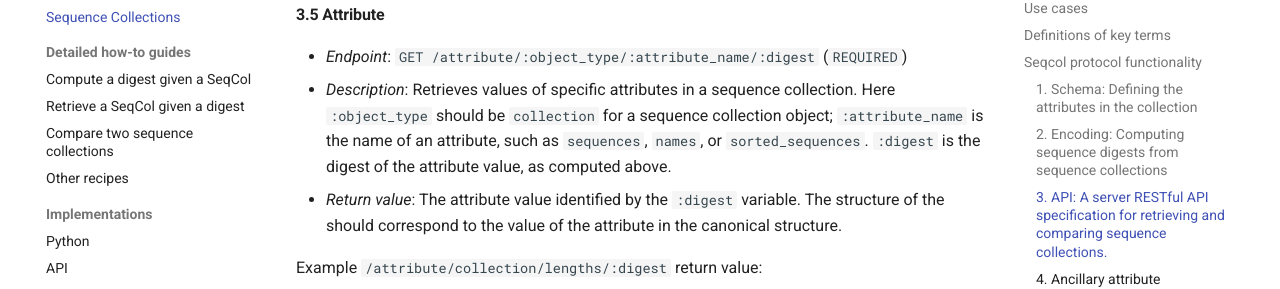
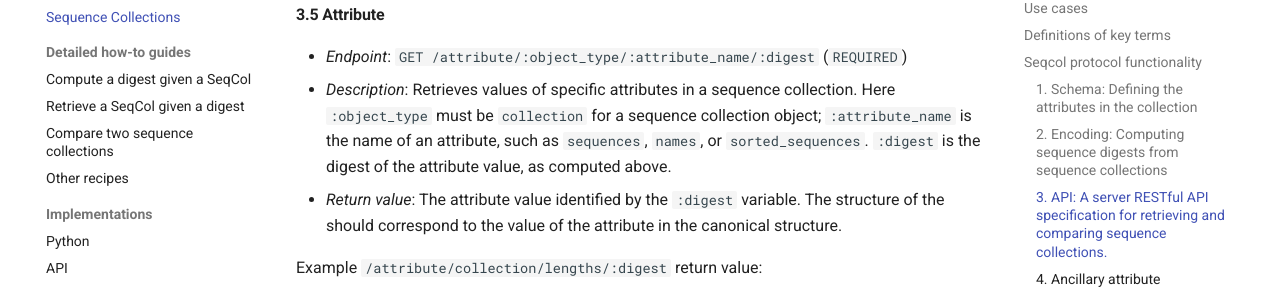
Before and after one commit to ga4gh/refget, an MkDocs documentation site: the page built from docs/seqcol.md, in a window 1280 px wide and 900 px high, scrolled down 13672 px. Shown: the part 154-443 px from the top of the window. Built offline with MkDocs 1.6.1 and Material for MkDocs 9.7.7, drawn with Linux system fonts in a browser that asks for light colours; comment, search, counter and statistics services are not loaded.

Commit message:
Update docs/seqcol.md
Co-authored-by: Sveinung Gundersen <sveinugu@ifi.uio.no>

```diff
--- a/docs/seqcol.md
+++ b/docs/seqcol.md
@@ -474,7 +474,7 @@ Example return value:
 #### 3.5 Attribute
 
 - *Endpoint*: `GET /attribute/:object_type/:attribute_name/:digest` (`REQUIRED`)
-- *Description*: Retrieves values of specific attributes in a sequence collection. Here `:object_type` should be `collection` for a sequence collection object; `:attribute_name` is the name of an attribute, such as `sequences`, `names`, or `sorted_sequences`. `:digest` is the digest of the attribute value, as computed above.
+- *Description*: Retrieves values of specific attributes in a sequence collection. Here `:object_type` must be `collection` for a sequence collection object; `:attribute_name` is the name of an attribute, such as `sequences`, `names`, or `sorted_sequences`. `:digest` is the digest of the attribute value, as computed above.
 - *Return value*: The attribute value identified by the `:digest` variable. The structure of the should correspond to the value of the attribute in the canonical structure.
 
 
```
